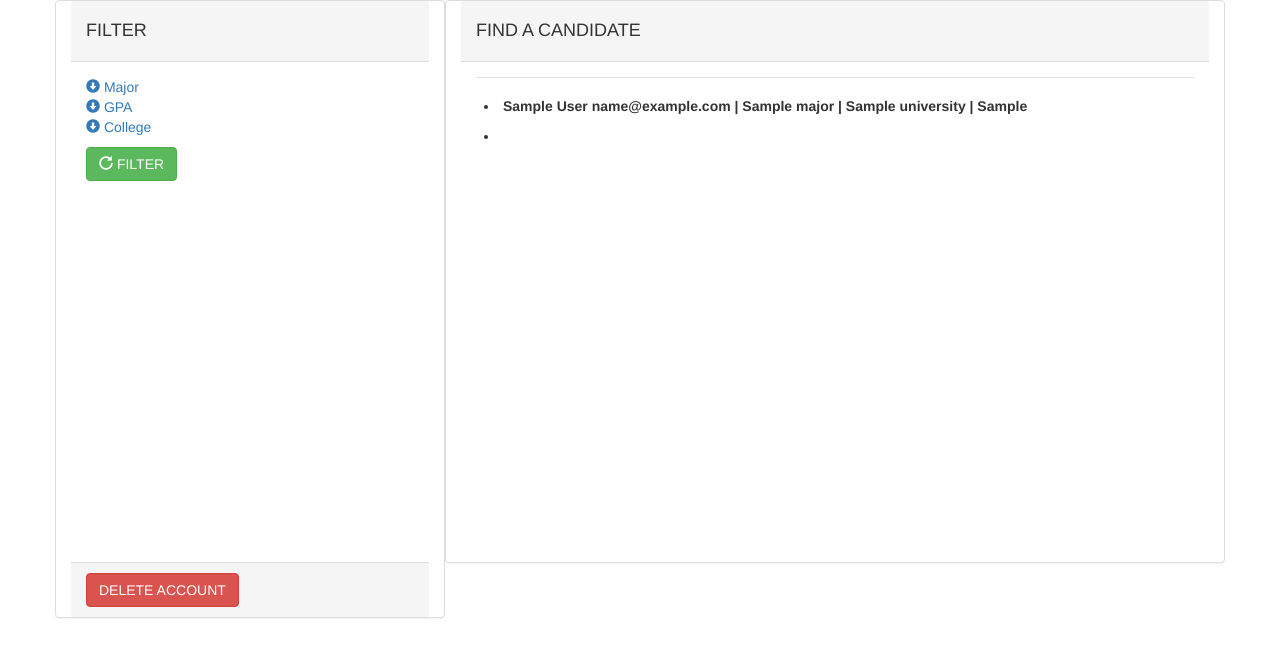
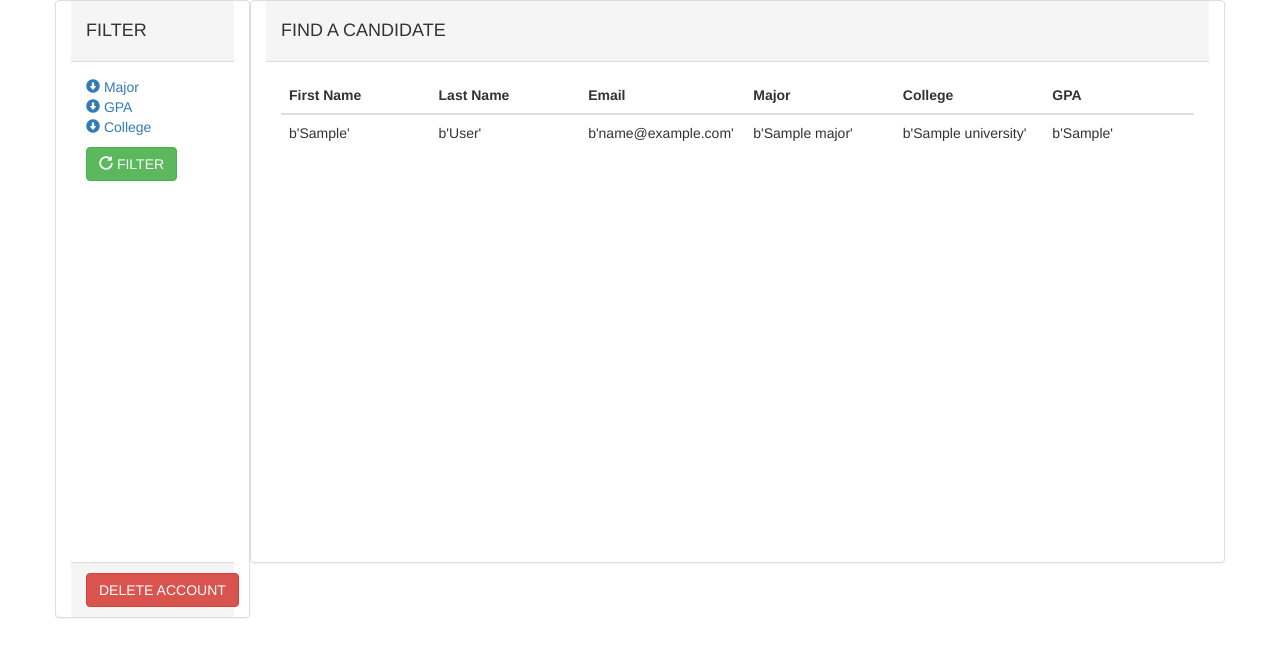
Before and after one commit to rpwilliams/RecruitMe, a Flask app: page /recruiter-view in a window 1280 px wide. Shown: the top 657 px of the page. Run offline with Flask 2, Linux system fonts and the light colour scheme; tables that the repository leaves empty hold one stand-in row (values such as "Sample post"); some libraries are stand-ins or nearby versions.

Commit message:
fixed tables

```diff
--- a/app.py
+++ b/app.py
@@ -100,18 +100,18 @@ def student():
 ##############################################
 @app.route('/student-view', methods = ['POST', 'GET'])
 def studentView():
-	# student = {
-	# 	'firstName': request.form['first'],
-	# 	'lastName' : request.form['last'],
-	# 	'email' : request.form['email'],
-	# 	'password' : request.form['pwd'],
-	# 	'studentID' : request.form['id'],
-	# 	'GPA' : request.form['GPA'],
-	# 	'major' : request.form['major'],
-	# 	'university': request.form['university']
-	# }
-	# query = execute_query("""insert into People(first_name, last_name, email, ID) values (%s,%s,%s,%s)""", [student['firstName'], student['lastName'], student['email'], student['studentID']]);
-	# query = execute_query("""insert into Student(student_ID, major_ID, university_ID, GPA) values (%s,%s,%s,%s)""", [student['studentID'], student['major'], student['university'], student['GPA']]);
+	student = {
+		'firstName': request.form['first'],
+		'lastName' : request.form['last'],
+		'email' : request.form['email'],
+		'password' : request.form['pwd'],
+		'studentID' : request.form['id'],
+		'GPA' : request.form['GPA'],
+		'major' : request.form['major'],
+		'university': request.form['university']
+	}
+	query = execute_query("""insert into People(first_name, last_name, email, ID) values (%s,%s,%s,%s)""", [student['firstName'], student['lastName'], student['email'], student['studentID']]);
+	query = execute_query("""insert into Student(student_ID, major_ID, university_ID, GPA) values (%s,%s,%s,%s)""", [student['studentID'], student['major'], student['university'], student['GPA']]);
 	### PUT SQL QUERIES HERE ###
 	query = execute_query("""SELECT distinct p.first_name, p.last_name, p.email,
 	c.name, i.name, sr.low_end, sr.high_end, c.num_of_employees, m.name
@@ -126,7 +126,7 @@ def studentView():
 	line = str(query) # Convert the tuple to a string
 	stringList = []
 	parsedLine = parseString(line, True)
-	stringList = createStringList(line)
+	stringList = createStringList(parsedLine)
 	return render_template('/student/student-view.html', rows=stringList)
 
 @app.route('/student-view/filter', methods=["GET", "POST"])
@@ -260,7 +260,7 @@ def recruiterView():
 	# 	'firstName': request.form['first'],
 	# 	'lastName' : request.form['last'],
 	# 	'email' : request.form['email'],
-	# 	'id' : request.form['id'],
+	# 	'id' : request.form['id']
 	# 	'password' : request.form['pwd'],
 	# 	'company': request.form['company']
 	# }
@@ -268,16 +268,29 @@ def recruiterView():
 	# query = execute_query("""insert into Recruiter(recruiter_ID, company_ID) values (%s,%s)""", [recruiter['id'], recruiter['company']]);
 
 	### PUT SQL QUERIES HERE ###
-	query = execute_query("""SELECT p.first_name, p.last_name, p.email, m.name,
-	 u.name, s.GPA
+	query = execute_query("""SELECT p.first_name, p.last_name, p.email, m.name,u.name, s.GPA
 	FROM People p JOIN Student s ON s.student_ID = p.ID
 	JOIN Major m ON s.major_ID = m.major_ID
 	JOIN University u ON u.university_ID = s.university_ID; """)
-	line = str(query) # Convert the tuple to a string
-	stringList = []
-	parsedLine = parseString(line, False)
-	stringList = createStringList(parsedLine)
-	return render_template('/recruiter/recruiter-view.html', rows=stringList)
+
+
+	# for tup in query:
+	# 	query = [item.encode('ascii','backslashreplace') for item in tup]
+	# print query
+
+	newlist = []
+	for tup in query:
+		llist = ([item.encode('ascii','backslashreplace') for item in tup])
+		newlist.append(llist)
+
+	print newlist
+
+	#line = str(query) # Convert the tuple to a string
+	#print line
+	#stringList = []
+	#parsedLine = parseString(line, False)
+	#stringList = createStringList(parsedLine)
+	return render_template('/recruiter/recruiter-view.html', rows=newlist)
 
 @app.route('/recruiter-view/filter', methods = ['POST', 'GET'])
 def filterStudents():
--- a/templates/recruiter/recruiter-view.html
+++ b/templates/recruiter/recruiter-view.html
@@ -13,7 +13,7 @@
 
 			<!-- Filter -->
 			<div class="row">
-				<div class="panel panel-default col-lg-4">
+				<div class="panel panel-default col-lg-2">
 					<div class="panel-heading">
 						<h4>
 						FILTER
@@ -74,27 +74,27 @@
 				</div>
 
 				<!-- Main header -->
-				<div class="panel panel-default col-lg-8">
+				<div class="panel panel-default col-lg-10">
 					<div class="panel-heading"><h4>FIND A CANDIDATE</h4></div>
 					<div class="panel-body" style="min-height: 500px; max-height:500px; overflow-y:scroll;">
 						<!-- Student Info Table -->
 						<table class = "table">
-							<!--<thead>
-								<th> First Name </th>
-								<th> Last Name </th>
-								<th> Email </th>
-								<th> Major </th>
-								<th> College </th>
-								<th> GPA </th>
-							</thead>-->
+							<thead>
+								<th width="16%"> First Name </th>
+								<th width="16%"> Last Name </th>
+								<th width="16%"> Email </th>
+								<th width="16%"> Major </th>
+								<th width="16%"> College </th>
+								<th width="16%"> GPA </th>
+							</thead>
 							<tbody>
+							{% for value in rows %}
 							<tr>
-									<td>
-							        {% for value in rows %}
-							        	<p><b><li>{{ value }} </li></b></p>
-							        {% endfor %}
-							        </td>
+								{% for elem in value %}
+						        <td>{{ elem }}</td>
+						        {% endfor %}
 							</tr>
+							{% endfor %}
 							</tbody>
 						</table>
 					</div>
```
